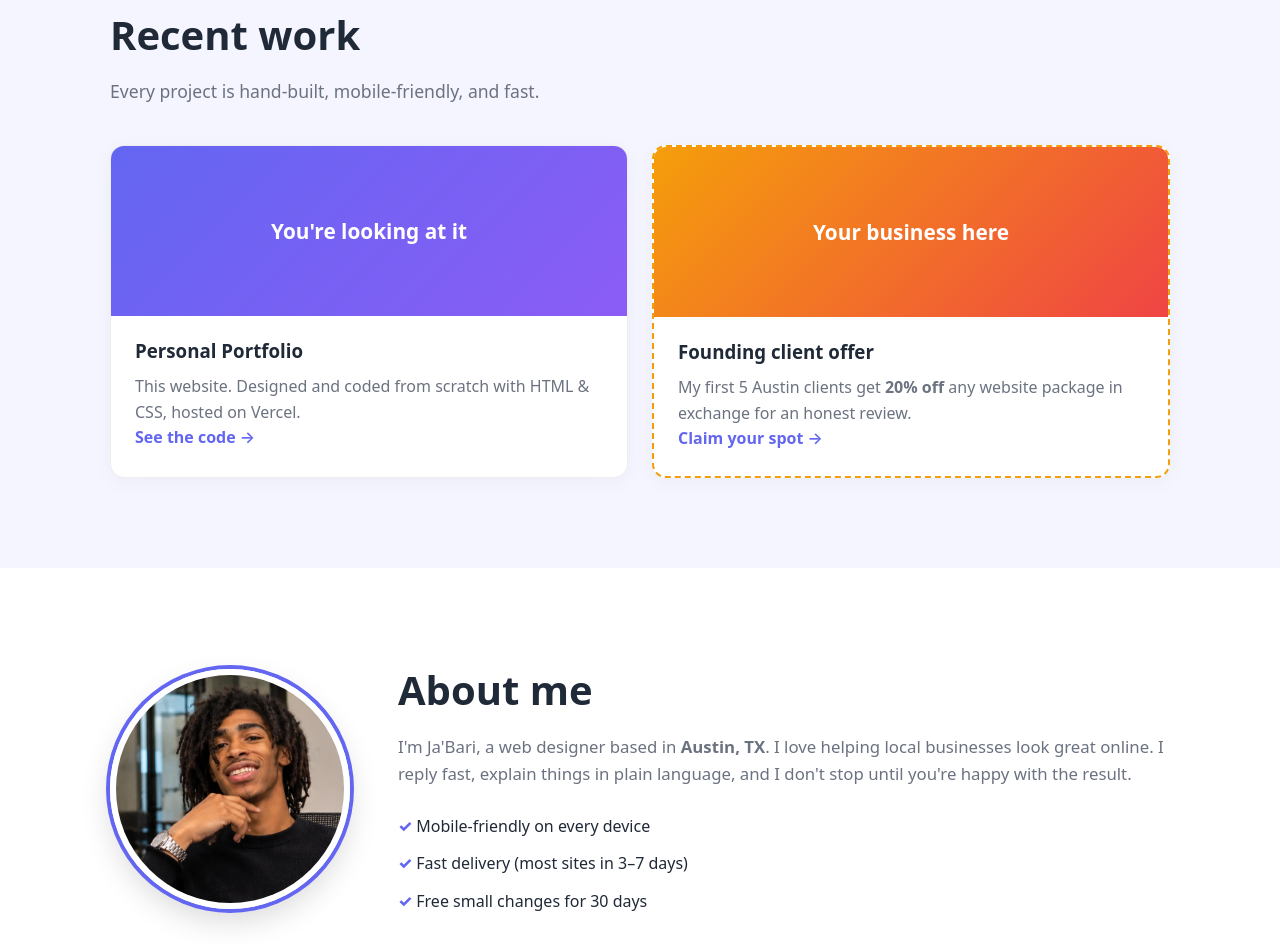
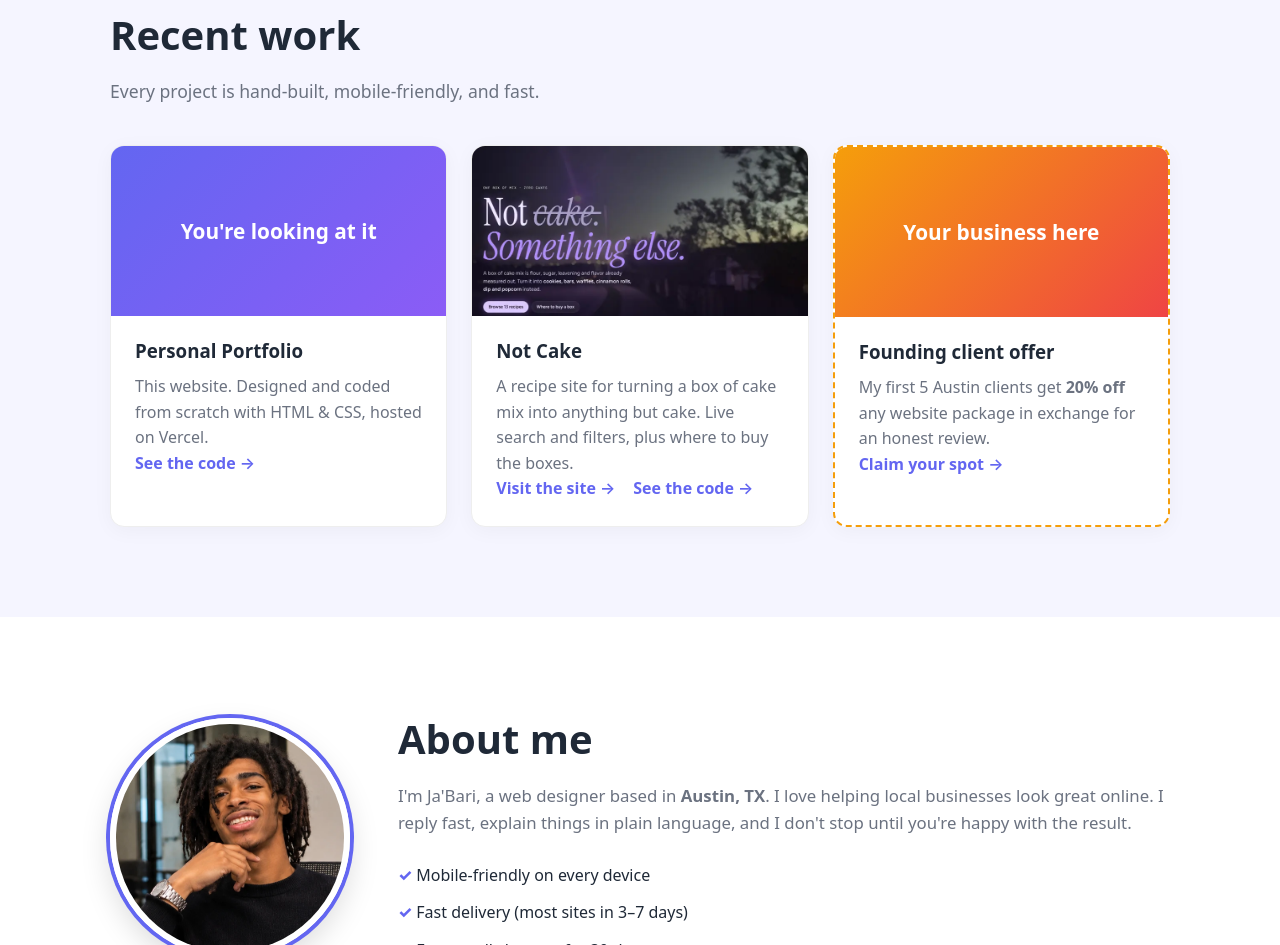
Before and after one commit to jabarimilli144-cyber/porfolio, a plain HTML site: page index.html in a window 1280 px wide. Shown: the part 1708-2653 px from the top of the page. Drawn offline with Linux system fonts and the light colour scheme.

Commit message:
Add Not Cake to Recent work
Screenshot thumbnail with links to the live site and the code.

Co-Authored-By: Claude Opus 5.5 <noreply@anthropic.com>
Claude-Session: https://claude.ai/code/session_01SJ54PMLJUqzoXXt8rvXXYk

```diff
--- a/index.html
+++ b/index.html
@@ -118,6 +118,17 @@
             <p><a href="https://github.com/jabarimilli144-cyber/porfolio" target="_blank" class="text-link">See the code →</a></p>
           </article>
 
+          <!-- A real screenshot sells better than a color block. "loading=lazy" waits to download it until you scroll near it -->
+          <article class="card project">
+            <img class="project-img" src="notcake.webp" alt="Not Cake recipe website, purple dusk design" width="800" height="500" loading="lazy">
+            <h3>Not Cake</h3>
+            <p>A recipe site for turning a box of cake mix into anything but cake. Live search and filters, plus where to buy the boxes.</p>
+            <p class="project-links">
+              <a href="https://not-cake-kappa.vercel.app/" target="_blank" class="text-link">Visit the site →</a>
+              <a href="https://github.com/jabarimilli144-cyber/not-cake" target="_blank" class="text-link">See the code →</a>
+            </p>
+          </article>
+
           <!-- A "special offer" card turns empty space into a reason to contact you -->
           <article class="card project offer">
             <div class="project-thumb" style="background: linear-gradient(135deg, #f59e0b, #ef4444);">Your business here</div>
--- a/style.css
+++ b/style.css
@@ -173,6 +173,17 @@ h2 { font-size: clamp(1.8rem, 3.5vw, 2.5rem); margin-bottom: 10px; }
   margin-bottom: 20px;
 }
 
+/* A screenshot thumbnail: same height as the color blocks, cropped to fill without stretching */
+.project-img {
+  display: block;
+  width: 100%;
+  height: 170px;
+  object-fit: cover;
+  object-position: left top; /* keep the headline in view */
+  margin-bottom: 20px;
+}
+.project-links { display: flex; flex-wrap: wrap; gap: 4px 18px; }
+
 /* ---------- 8. About ---------- */
 .about { display: flex; gap: 48px; align-items: center; }
 
```
Also changed, not shown: notcake.webp (added).
